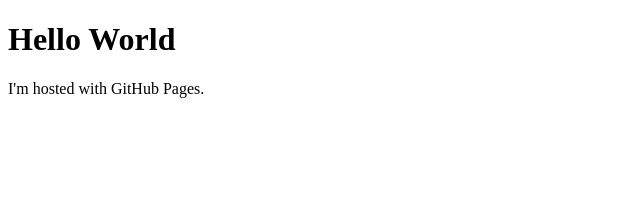
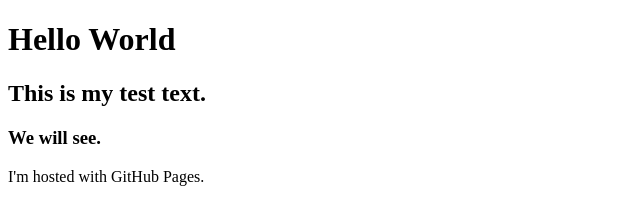
Before and after one commit to johnhanx/johnhanx.github.io, a plain HTML site: page index.html in a window 1280 px wide. Shown: the whole page, without its empty margins (0-640 px from the left). Drawn offline with Linux system fonts and the light colour scheme.

Commit message:
Revert "Revert "web""
This reverts commit ca593997b0a8487fd31897e14bbc759e69b6e6b2.

```diff
--- a/index.html
+++ b/index.html
@@ -2,6 +2,8 @@
 <html>
 <body>
 <h1>Hello World</h1>
+<h2>This is my test text.</h2>
+<h3>We will see.</h3>
 <p>I'm hosted with GitHub Pages.</p>
 </body>
 </html>
```
